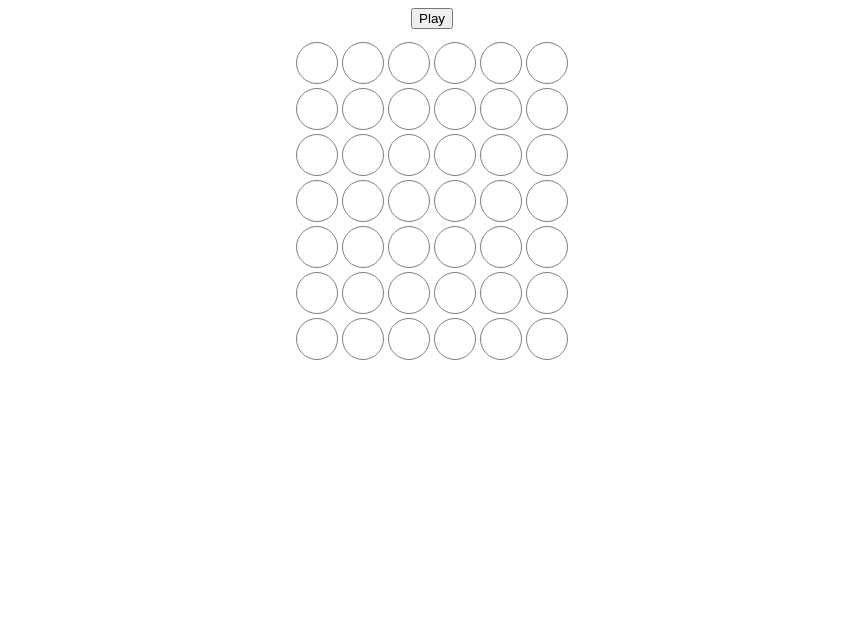
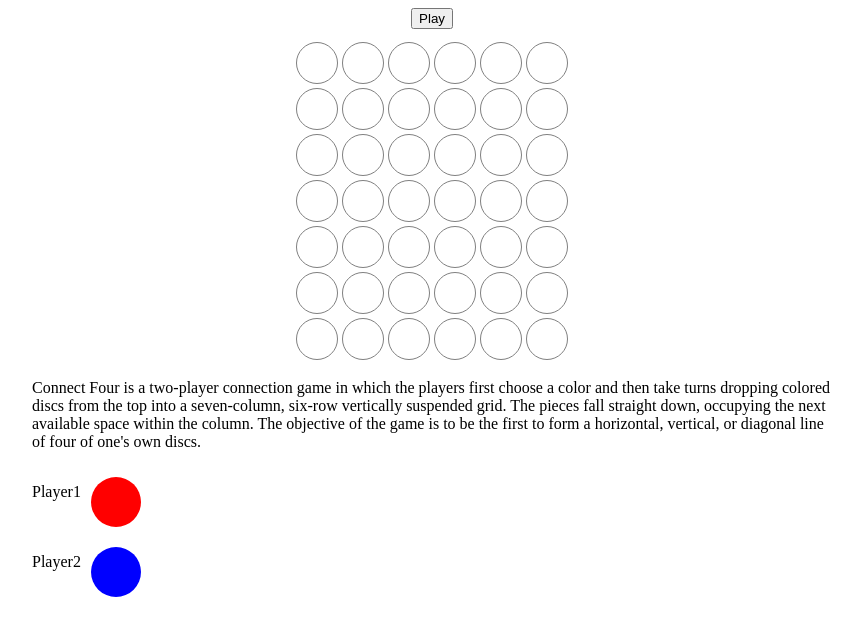
Before and after one commit to DanLin123/lindanxmu.github.io, a website: page projects/connect4/connect4.html in a window 1280 px wide. Shown: the whole page, without its empty margins (208-1068 px from the left). Drawn offline with Linux system fonts and the light colour scheme.

Commit message:
Add text of game rules

```diff
--- a/projects/connect4/connect4.css
+++ b/projects/connect4/connect4.css
@@ -5,12 +5,47 @@ td div {
 	border:1px solid grey;
 }
 
-.button {
-	text-align: center;
-}
-
 table{
 	margin-top: 10px;
 	margin-left: auto;
     margin-right: auto;
 }
+
+.button{
+	text-align: center;
+}
+
+.note {
+	margin-left: auto;
+    margin-right: auto;
+	width: 800px;
+}
+
+
+
+.play > div{
+	width: 50px;
+	height: 50px;
+	-moz-border-radius: 50px;
+	-webkit-border-radius: 50px;
+	border-radius: 50px;
+	float: left;
+	margin: 10px;
+}
+
+.play1 > div {
+	background: red;
+}
+
+.play2 > div {
+	background: blue;
+}
+
+.play1 > p{
+	float: left;
+}
+
+.play2 > p{
+	float: left;
+	clear: left;
+}
--- a/projects/connect4/connect4.html
+++ b/projects/connect4/connect4.html
@@ -12,7 +12,24 @@
         <div class="button">
             <button type="button" onclick="restart()">Play</button>
         </div>
+
         <div id="game">
         </div>
+
+        <div class="note">
+            <p>
+            Connect Four is a two-player connection game in which the players first choose a color and then take turns dropping colored discs from the top into a seven-column, six-row vertically suspended grid. The pieces fall straight down, occupying the next available space within the column. The objective of the game is to be the first to form a horizontal, vertical, or diagonal line of four of one's own discs.
+            </p>
+            <div class= "play play1">
+                 <p>Player1</p>
+                 <div></div>
+            </div>
+
+            <div class= "play play2">
+               <p>Player2</p>
+                 <div></div>
+            </div>
+        </div>
+
     </body>
 </html>
```
